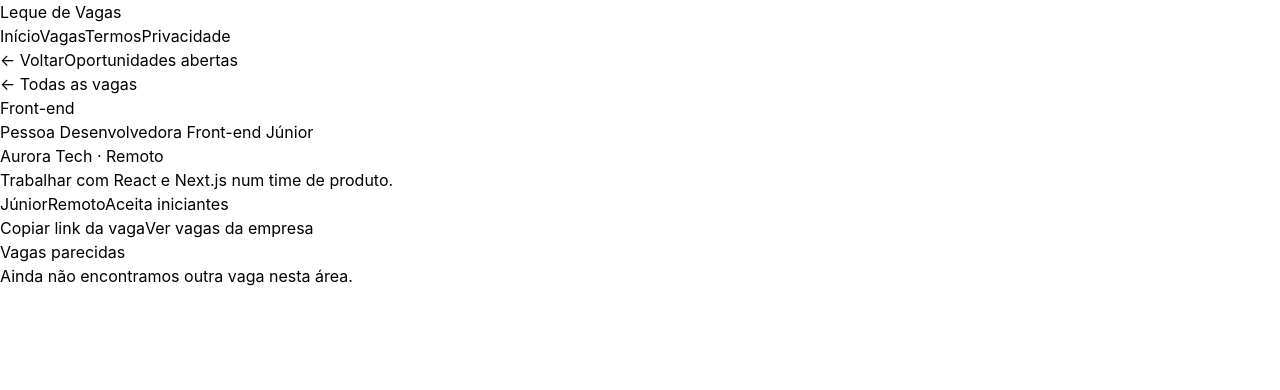
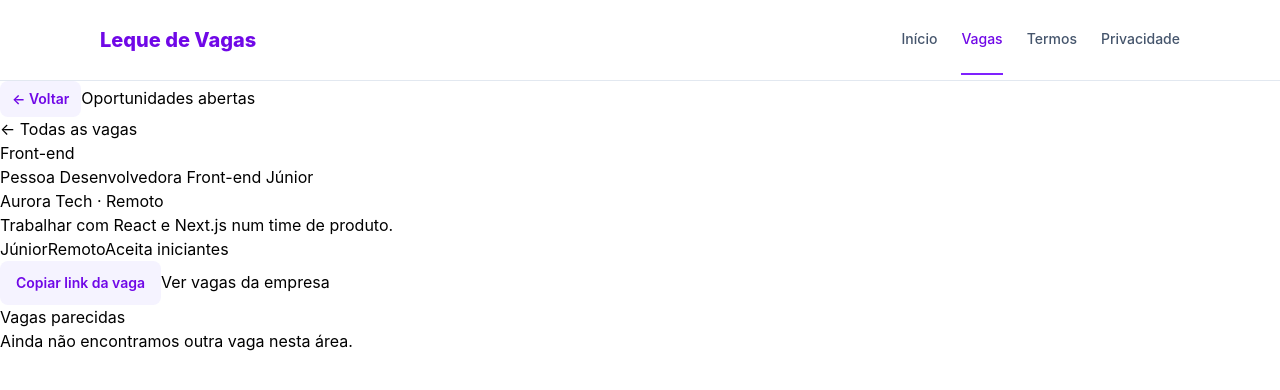
Before and after one commit to teteudeveloper/leque-vagas, a Next.js app: page /vagas/1 in a window 1280 px wide. Shown: the top 390 px of the page. Built offline with nearby package versions, Linux system fonts and the light colour scheme.

Commit message:
refactor: migrate navigation components to Tailwind

```diff
--- a/components/BotaoCopiarLink.tsx
+++ b/components/BotaoCopiarLink.tsx
@@ -1,7 +1,8 @@
 "use client";
-
+import type { MouseEvent } from "react";
+import { Button } from "@/components/ui/button";
 export default function BotaoCopiarLink({ titulo }: { titulo: string }) {
-  async function copiarLink(event: React.MouseEvent<HTMLButtonElement>) {
+  async function copiarLink(event: MouseEvent<HTMLButtonElement>) {
     const botao = event.currentTarget;
     const url = window.location.href;
     try {
@@ -19,8 +20,8 @@
     botao.textContent = `Link de “${titulo}” copiado!`;
   }
   return (
-    <button type="button" className="botao-secundario" onClick={copiarLink}>
+    <Button variant="secondary" onClick={copiarLink}>
       Copiar link da vaga
-    </button>
+    </Button>
   );
 }
--- a/components/BotaoVoltar.tsx
+++ b/components/BotaoVoltar.tsx
@@ -1,12 +1,11 @@
 "use client";
-
 import { useRouter } from "next/navigation";
-
+import { Button } from "@/components/ui/button";
 export default function BotaoVoltar() {
   const router = useRouter();
   return (
-    <button type="button" className="botao-secundario" onClick={() => router.back()}>
+    <Button variant="secondary" size="sm" onClick={() => router.back()}>
       ← Voltar
-    </button>
+    </Button>
   );
 }
--- a/components/Cabecalho.tsx
+++ b/components/Cabecalho.tsx
@@ -1,14 +1,17 @@
+import Link from "next/link";
 import MenuLink from "@/components/MenuLink";
-import Link from "next/link";
 
 export default function Cabecalho() {
   return (
-    <header className="cabecalho">
-      <div className="container cabecalho-conteudo">
-        <Link className="marca" href="/">
+    <header className="border-b border-slate-200 bg-white">
+      <div className="mx-auto flex min-h-20 w-[min(1080px,calc(100%-2.5rem))] flex-col items-start justify-between gap-3 sm:flex-row sm:items-center sm:gap-6">
+        <Link className="text-xl font-extrabold text-violet-700" href="/">
           Leque de Vagas
         </Link>
-        <nav aria-label="Navegação principal">
+        <nav
+          aria-label="Navegação principal"
+          className="flex w-full gap-4 overflow-x-auto text-sm text-slate-600 sm:w-auto sm:gap-6"
+        >
           <MenuLink href="/">Início</MenuLink>
           <MenuLink href="/vagas">Vagas</MenuLink>
           <MenuLink href="/termos">Termos</MenuLink>
--- a/components/MenuLink.tsx
+++ b/components/MenuLink.tsx
@@ -1,15 +1,17 @@
 "use client";
-
 import Link from "next/link";
 import { usePathname } from "next/navigation";
+import { cn } from "@/lib/utils";
 import type { ReactNode } from "react";
-
 export default function MenuLink({ href, children }: { href: string; children: ReactNode }) {
   const caminho = usePathname();
   const ativo = href === "/" ? caminho === "/" : caminho === href || caminho.startsWith(`${href}/`);
   return (
     <Link
-      className={ativo ? "ativo" : undefined}
+      className={cn(
+        "border-b-2 border-transparent py-2.5 font-medium whitespace-nowrap transition-colors hover:border-violet-600 hover:text-violet-700 sm:py-6",
+        ativo && "border-violet-600 text-violet-700",
+      )}
       href={href}
       aria-current={ativo ? "page" : undefined}
     >
```
